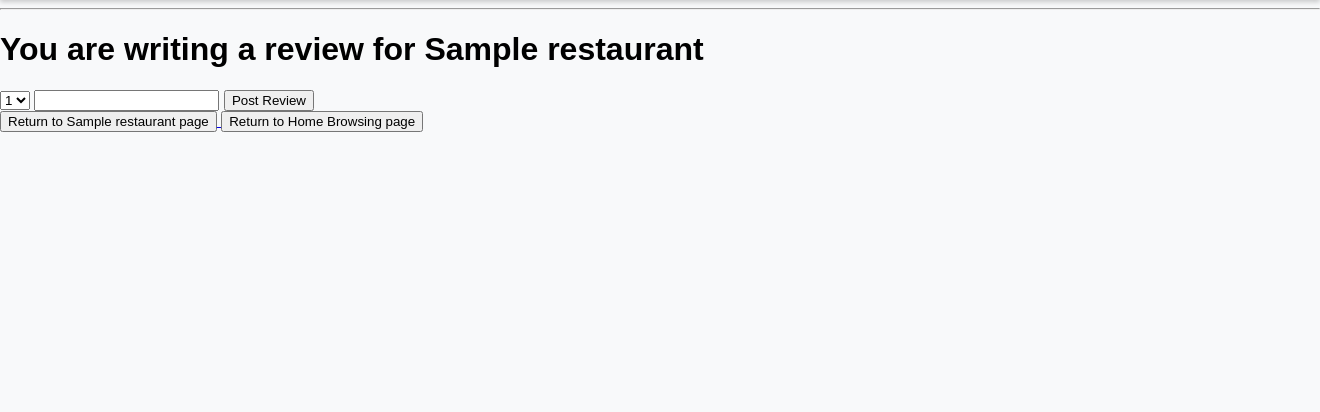
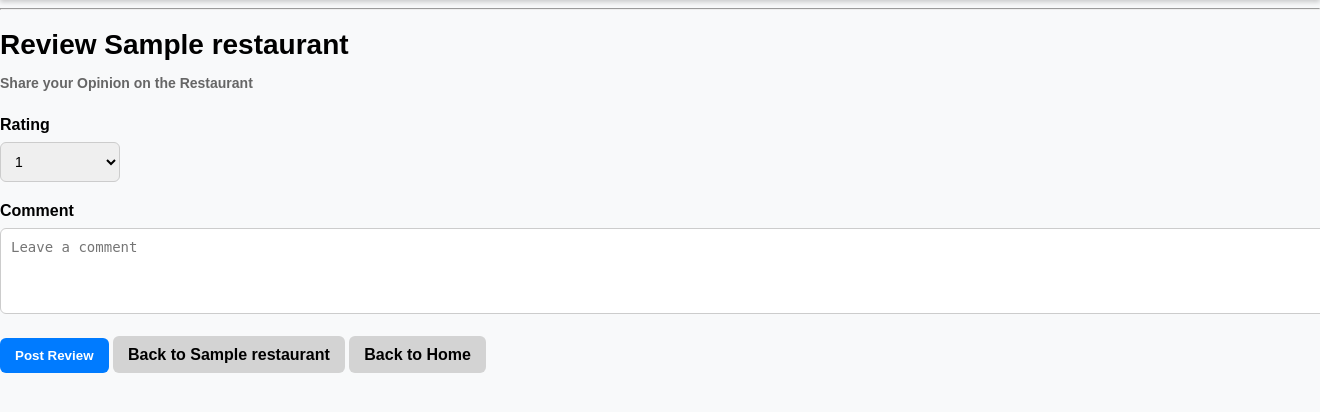
Before and after one commit to TigerFinn/django_eats_project, a Django app: a page that uses templates/djangoeats/makeReview.html in a window 1320 px wide; the page is wider, and only the part inside the window is pictured. Shown: the part 85-497 px from the top of that part. Run offline with Django 3.2, Linux system fonts and the light colour scheme; a user stored in the database is signed in; tables that the repository leaves empty hold one stand-in row (values such as "Sample post").

Commit message:
Finished styling the restaurants page and also the make review and some other

```diff
--- a/djangoeats/forms.py
+++ b/djangoeats/forms.py
@@ -21,8 +21,19 @@
 
 
 class ReviewForm(forms.ModelForm):
-     rating = forms.ChoiceField(widget=forms.Select,choices=RATING_CHOICES)
-     comment = forms.CharField(required=False)
+     rating = forms.ChoiceField(
+          widget=forms.Select(attrs={
+               'class': 'form-select',
+               'style': 'max-width: 120px'
+          }),
+          choices=RATING_CHOICES)
+     comment = forms.CharField(
+          required=False,
+          widget=forms.Textarea(attrs={
+               'class': 'form-textarea',
+               'placeholder': 'Leave a comment',
+               'rows': 4
+          }))
 
      class Meta:
           model = Review
--- a/static/css/styles.css
+++ b/static/css/styles.css
@@ -492,3 +492,132 @@
     font-weight: bold;
     color: #28a745;
 }
+
+
+/* Add Review page */
+
+.rev-form-container {
+    margin: 40px auto;
+    background: white;
+    padding: 30px;
+    max-width: 600px;
+    border-radius: 12px;
+    box-shadow: 0 4px 15px rgba(0, 0, 0, 0.1);
+    text-align: center;
+}
+
+
+.form-title{
+    font-size: 28px;
+    margin-bottom: 10px;
+}
+
+.form-sub{
+    color: #666;
+    font-size: 14px;
+    margin-bottom: 25px;
+    font-weight: bold;
+}
+
+.form-label {
+    text-align: left;
+    margin-bottom: 8px;
+    display: block;
+    font-weight: bold;
+    margin-top: 20px;
+}
+
+
+.form-group{
+    margin-bottom: 20px;
+}
+
+.form-group label {
+    display: block;
+    margin-top: 5px;
+    font-weight: bold;
+}
+
+
+.form-group select,
+.form-group textarea {
+    padding: 10px;
+    border-radius: 6px;
+    width: 100%;
+    border: 1px solid #ccc;
+    font-size: 14px;
+}
+
+.form-textarea {
+    width: 100%;
+    resize: vertical;
+    padding: 10px;
+    border-radius: 6px;
+    border: 1px solid #ccc;
+    font-size: 14px;
+
+}
+
+
+.error {
+    font-size: 0.9em;
+    margin-top: 5px;
+    color: red;
+}
+
+.rev-nav_Buttons{
+    display: flex;
+    justify-content: space-between;
+    margin-top: 20px;
+}
+
+.btn.secondary{
+    background-color: lightgray;
+    color: black;
+    border-radius: 6px;
+    text-decoration: none;
+    padding: 10px 15px;
+    font-weight: bold;
+    transition: background-color 0.3 ease-in-out;
+}
+
+.btn.primary {
+    color:white;
+    border: none;
+    border-radius: 6px;
+    background-color: #007bff;
+    padding: 10px 15px;
+    cursor: pointer;
+    font-weight: bold;
+    transition: background-color 0.3s ease-in-out;
+
+}
+
+.btn.primary:hover{
+    background-color: #0056b3;
+}
+
+
+.btn.secondary:hover{
+    background-color: #ccc;
+}
+
+
+#id_rating {
+    padding: 10px;
+    border-radius: 6px;
+    width: 100%;
+    border: 1px solid #ccc;
+    font-size: 14px;
+}
+
+
+#id_body {
+    padding: 10px;
+    border-radius: 6px;
+    width: 100%;
+    height: 120px;
+    border: 1px solid #ccc;
+    font-size: 14px;
+    resize: vertical;
+}
--- a/templates/djangoeats/makeReview.html
+++ b/templates/djangoeats/makeReview.html
@@ -5,25 +5,32 @@
 {% endblock %}
 
 {% block body_block %}
-    <h1>You are writing a review for <strong>{{ restaurant.name }}</strong></h1>
-    <div>
-        <form id="make_review_form" method="post" action="{% url 'djangoeats:make_review' restaurant.slug %}">
-            {% csrf_token %}
-            {% for field in form.visible_fields %}
-                {{ field.errors }}
-                {{ field.help_text }}
-                {{ field }}
-            {% endfor %}
-            <input type="submit" name="submit" value="Post Review" />
-        </form>
-    </div>
-    <div id="nav_Buttons">
-        <a href="{% url 'djangoeats:restaurant_detail' restaurant.slug %}">
-            <button>Return to {{ restaurant.name }} page</button>
-        </a>
+<div class="review-container">
+    <h1 class="form-title">Review {{ restaurant.name }}</h1>
+    <p class="form-sub">Share your Opinion on the Restaurant</p>
 
-        <a href="{% url 'djangoeats:home' %}">
-            <button>Return to Home Browsing page</button>
-        </a>
-    </div>
+    <form method="post">
+
+        {% csrf_token %}
+
+        <div class="form-group">
+            <label for="id_rating" class="form-label">Rating</label>
+            {{ form.rating }}
+        </div>
+
+
+        <div class="form-group">
+            <label for="id_comment" class="form-label">Comment</label>
+            {{ form.comment }}
+
+        </div>
+
+
+        <div class="rev-nav-Buttons">
+            <button type="submit" class="btn primary">Post Review</button>
+            <a href="{% url 'djangoeats:restaurant_detail' restaurant.slug %}" class="btn secondary">Back to {{ restaurant.name }}</a>
+            <a href="{% url 'djangoeats:home' %}" class="btn secondary">Back to Home</a>
+        </div>
+    </form>
+</div>
 {% endblock %}
--- a/templates/djangoeats/restaurant.html
+++ b/templates/djangoeats/restaurant.html
@@ -33,7 +33,7 @@
                         </form>
                     {% else %}
                         <form onsubmit = "addFavorite()">
-                            <input type="submit" value = "Add to Favorites"/>
+                            <input type="submit" value = "Add to Favorites" class="btn"/>
                         </form>
                     {% endif %}
                 {% endif %}
```
